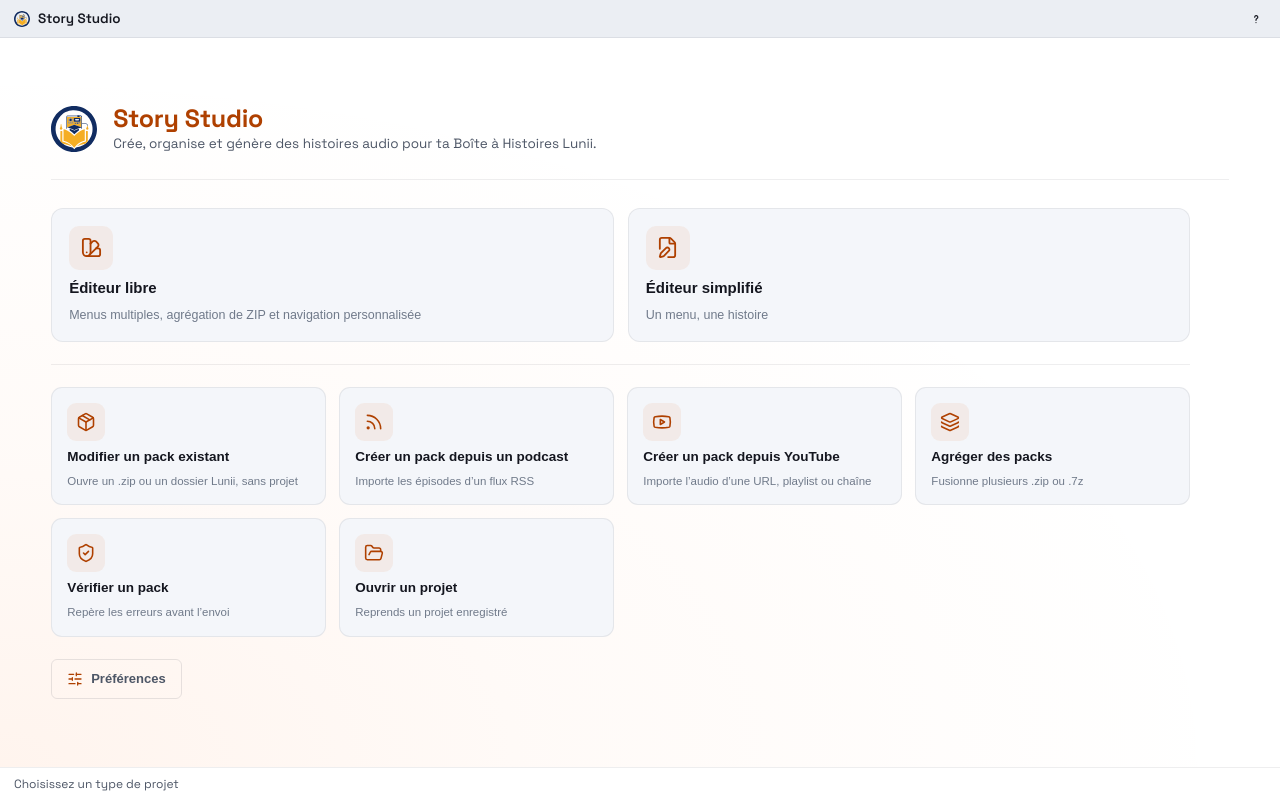
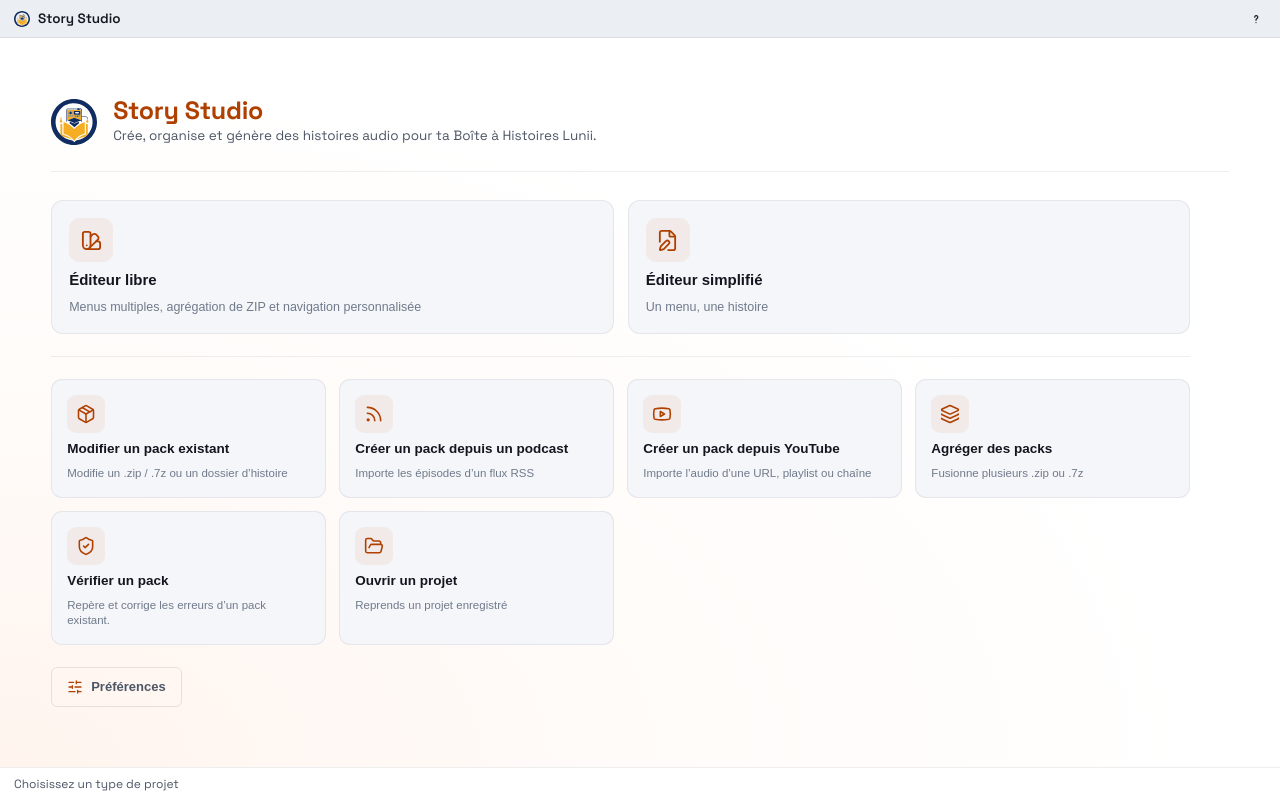
Before and after one commit to Hugs11/story-studio, a React (Vite) app: page / in a window 1280 px wide. Built offline with nearby package versions, Linux system fonts and the light colour scheme.

Commit message:
Reword home action subtitles for edit/check pack

```diff
--- a/src/components/ModeSelector/ModeSelector.jsx
+++ b/src/components/ModeSelector/ModeSelector.jsx
@@ -78,7 +78,7 @@
       key: 'edit',
       Icon: Package,
       name: 'Modifier un pack existant',
-      desc: 'Ouvre un .zip ou un dossier Lunii, sans projet',
+      desc: 'Modifie un .zip / .7z ou un dossier d’histoire',
       onClick: onEditPack,
     },
     onPodcastFunnel && {
@@ -106,7 +106,7 @@
       key: 'check',
       Icon: ShieldCheck,
       name: 'Vérifier un pack',
-      desc: 'Repère les erreurs avant l’envoi',
+      desc: 'Repère et corrige les erreurs d’un pack existant.',
       onClick: onCheckPack,
     },
     {
```
